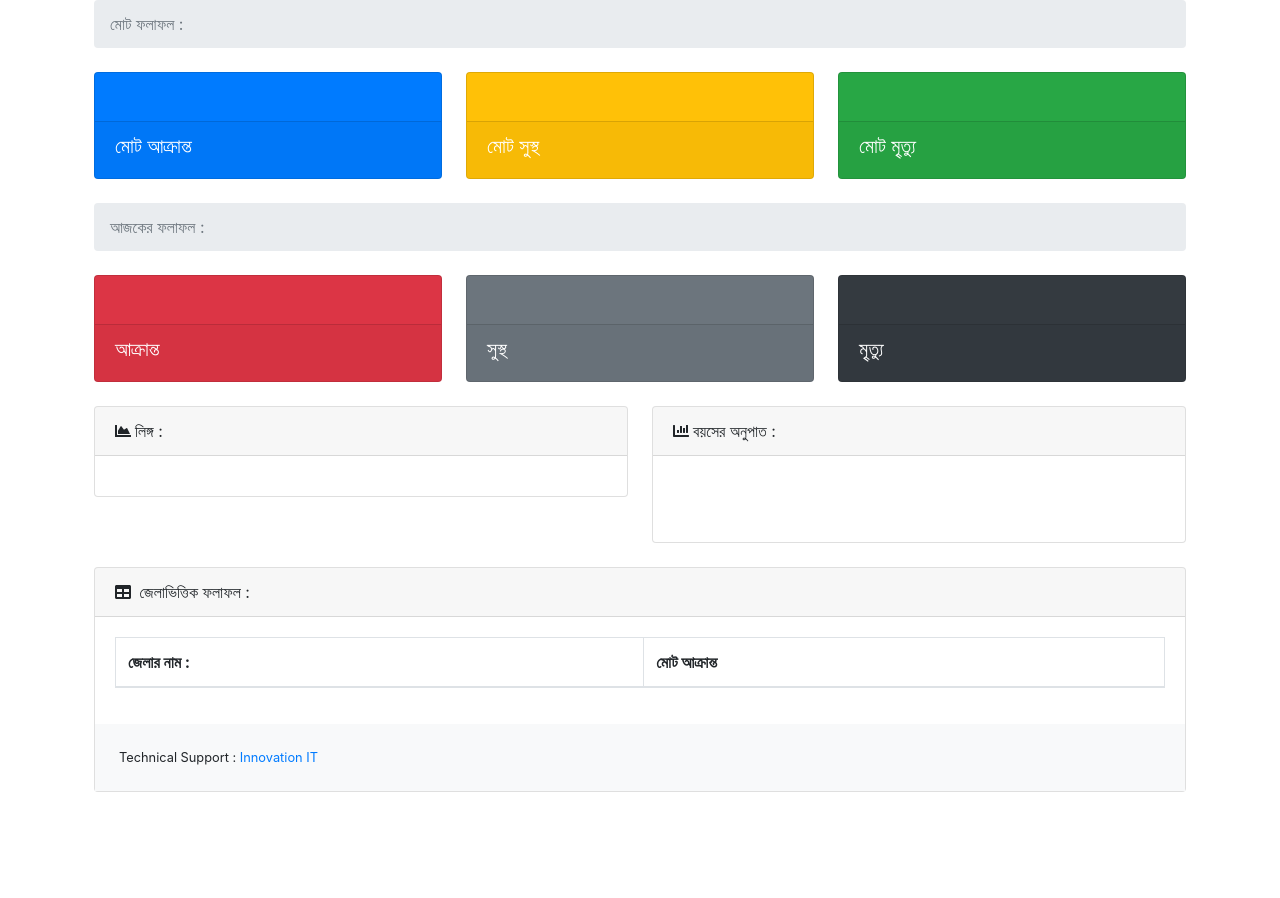
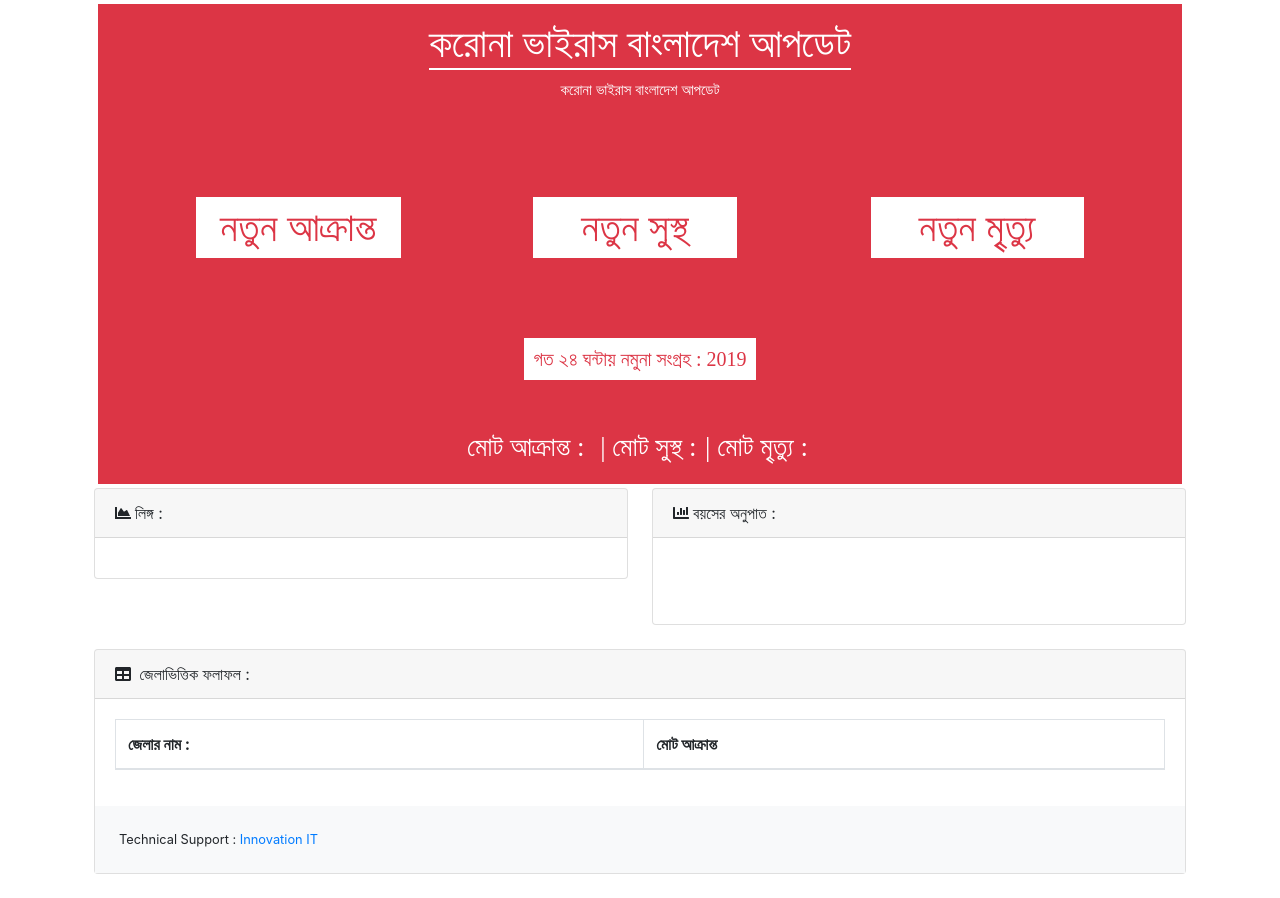
Before and after one commit to LimonCoder/Covid19, a PHP site: page / in a window 1280 px wide. Shown: the part 68-966 px from the top of the page. Before the commit the page ends 860 px from the top, so only its background shows below. Run offline with PHP 8.4, Linux system fonts and the light colour scheme; lists and menus that the app fills with data are empty; some libraries are stand-ins or nearby versions.

Commit message:
live score broad update

```diff
--- a/index.php
+++ b/index.php
@@ -1,20 +1,21 @@
 <!DOCTYPE html>
 <html lang="en">
 <head>
-    <meta charset="utf-8" />
-    <meta http-equiv="X-UA-Compatible" content="IE=edge" />
-    <meta name="viewport" content="width=device-width, initial-scale=1, shrink-to-fit=no" />
-    <meta name="description" content="" />
-    <meta name="author" content="" />
+    <meta charset="utf-8"/>
+    <meta http-equiv="X-UA-Compatible" content="IE=edge"/>
+    <meta name="viewport" content="width=device-width, initial-scale=1, shrink-to-fit=no"/>
+    <meta name="description" content=""/>
+    <meta name="author" content=""/>
     <title>Corona Live BD</title>
 
-    <link href="assets/css/styles-covid.css" rel="stylesheet" />
+    <link href="assets/css/styles-covid.css" rel="stylesheet"/>
 
-    <link href="assets/css/custom-covid.css" rel="stylesheet" />
+    <link href="assets/css/custom-covid.css" rel="stylesheet"/>
 
-    <link href="assets/css/jquery.dataTables.min.js" rel="stylesheet" crossorigin="anonymous" />
+    <link href="assets/css/jquery.dataTables.min.js" rel="stylesheet" crossorigin="anonymous"/>
 
-    <script src="https://cdnjs.cloudflare.com/ajax/libs/font-awesome/5.11.2/js/all.min.js" crossorigin="anonymous"></script>
+    <script src="https://cdnjs.cloudflare.com/ajax/libs/font-awesome/5.11.2/js/all.min.js"
+            crossorigin="anonymous"></script>
     <script type="text/javascript" src="https://www.gstatic.com/charts/loader.js"></script>
 
 </head>
@@ -22,7 +23,8 @@
 <nav class="navbar navbar-expand-lg navbar-light bg-success sticky-top" style="color: white">
 
     <div class="col">
-        <img src="assets/img/Innovationit-logo.png" class="img-fluid img-responsive" sizes="(max-width: 200px) 100vw, 800px" />
+        <img src="assets/img/Innovationit-logo.png" class="img-fluid img-responsive"
+             sizes="(max-width: 200px) 100vw, 800px"/>
     </div>
 
     <div class="col">
@@ -34,82 +36,109 @@
 <div class="row">
 
     <div class="container">
-                            <ol class="breadcrumb mb-4">
-                                <li class="breadcrumb-item active">মোট ফলাফল :</li>
-                            </ol>
+        <!--------------------------------------------------------- Live Secore Broad -------------------------->
+        <div class="row bg-danger m-1">
+            <div class="col-md-12 clearfix">
                 <div class="row">
-                                <div class="col-xl-4 col-md-6">
-                                    <div class="card bg-primary text-white mb-4">
-                                        <div class="card-body"><h2 id="totalConfrimed"></h2></div>
-                                        <div class="card-footer d-flex align-items-center justify-content-between">
-                                            <div class="small text-white"><h5>মোট আক্রান্ত</h5></div>
+                    <div class="col-sm-12 text-center  col-md-12 text-center my-2 p-2">
+                        <h5><span class="h4 text-white"
+                                  style="font-family: SutonnyOMJ; font-size: 40px; border-bottom: 2px solid white; padding-bottom: 2px">করোনা ভাইরাস বাংলাদেশ আপডেট</span>
+                        </h5>
+                        <h5><span class="text-white " style="font-size: 15px">করোনা ভাইরাস বাংলাদেশ আপডেট</span>
+                        </h5>
+                        <span></span>
                     </div>
                 </div>
+
+
             </div>
-                                <div class="col-xl-4 col-md-6">
-                                    <div class="card bg-warning text-white mb-4">
-                                        <div class="card-body"><h2 id="totalRecovered"></h2></div>
-                                        <div class="card-footer d-flex align-items-center justify-content-between">
-                                            <div class="small text-white"><h5>মোট সুস্থ</h5></div>
+            <div class="col-md-12 clearfix p-5 justify-content-center" style="margin-left: 50px">
+                <div class="row">
+                    <div class="col-xl-4  col-md-6" style="margin-bottom: 7px">
+                        <div><h2 class="text-white " id="Confrimed"
+                                 style="font-family: SutonnyOMJ; font-size: 60px;margin-left: 60px; line-height: 50px"></h2>
+                        </div>
+                        <div class="small pt-4"><span
+                                    style="font-family: SutonnyOMJ; font-size: 40px"
+                                    class="h4 bg-white text-danger px-4 py-2">নতুন আক্রান্ত</span>
                         </div>
                     </div>
+                    <div class="col-xl-4 col-md-6" style="margin-bottom: 7px">
+                        <div><h2 class="text-white " id="Recovered"
+                                 style="font-family: SutonnyOMJ; font-size: 60px; margin-left: 60px; line-height: 50px"></h2>
                         </div>
-                                <div class="col-xl-4 col-md-6">
-                                    <div class="card bg-success text-white mb-4">
-                                        <div class="card-body"><h2 id="totaldeaths"></h2></div>
-                                        <div class="card-footer d-flex align-items-center justify-content-between">
-                                            <div class="small text-white"><h5>মোট মৃ্ত্যু</h5></div>
+                        <div class="small pt-4"><span
+                                    style="font-family: SutonnyOMJ; font-size: 40px"
+                                    class="h4 bg-white text-danger px-5 py-2">নতুন সুস্থ</span>
+                        </div>
+                    </div>
+                    <div class="col-xl-4 col-md-6 ">
+                        <div><h2 class="text-white" id="deaths"
+                                 style="font-family: SutonnyOMJ; font-size: 60px; margin-left: 60px; line-height: 50px"></h2>
+                        </div>
+                        <div class="small pt-4"><span
+                                    style="font-family: SutonnyOMJ; font-size: 40px"
+                                    class="h4 bg-white text-danger px-5 py-2">নতুন মৃ্ত্যু</span>
                         </div>
                     </div>
                 </div>
 
             </div>
-                            <ol class="breadcrumb mb-4">
-                                <li class="breadcrumb-item active"> আজকের ফলাফল : </li>
-                            </ol>
+            <div class="col-md-12 p-3">
                 <div class="row">
-                                <div class="col-xl-4 col-md-6">
-                                    <div class="card bg-danger text-white mb-4">
-                                        <div class="card-body"><h2 id="Confrimed"></h2></div>
-                                        <div class="card-footer d-flex align-items-center justify-content-between">
-                                            <div class="small text-white"><h5>আক্রান্ত</h5></div>
+                    <div class="col-sm-12 text-center col-md-12">
+                        <div class="small pt-4"><span
+                                    style="font-family: SutonnyOMJ; font-size: 20px; padding: 10px"
+                                    class="h4 bg-white text-danger">গত ২৪ ঘন্টায় নমুনা সংগ্রহ : <span
+                                        id="total">2019</span></span></div>
                     </div>
                 </div>
             </div>
-                                <div class="col-xl-4 col-md-6">
-                                    <div class="card bg-secondary text-white mb-4">
-                                        <div class="card-body"><h2 id="Recovered"></h2></div>
-                                        <div class="card-footer d-flex align-items-center justify-content-between">
-                                            <div class="small text-white"><h5> সুস্থ</h5></div>
+            <div class="col-md-12 p-3">
+                <div class="row">
+                    <div class="col-sm-12 text-center col-md-12">
+                        <div class="small pt-4 text-white">
+                                                <span style="font-family: SutonnyOMJ;  font-size: 27px; margin-right: 3px">মোট আক্রান্ত :<span
+                                                            style="font-family: SutonnyOMJ;font-size: 27px; margin-left: 5px; padding: 2px"
+                                                            id="totalConfrimed"></span></span>
+                            <span style="font-family: SutonnyOMJ;font-size: 27px;">| মোট সুস্থ :<span
+                                        style="font-family: SutonnyOMJ;font-size: 27px; margin-left: 5px;"
+                                        id="totalRecovered"></span></span>
+                            <span style="font-family: SutonnyOMJ;font-size: 27px;">| মোট মৃ্ত্যু :<span
+                                        style="font-family: SutonnyOMJ;font-size: 27px; margin-left: 5px;"
+                                        id="totaldeaths"></span></span></div>
                     </div>
                 </div>
             </div>
-                                <div class="col-xl-4 col-md-6">
-                                    <div class="card bg-dark text-white mb-4">
-                                        <div class="card-body"><h2 id="deaths"></h2></div>
-                                        <div class="card-footer d-flex align-items-center justify-content-between">
-                                            <div class="small text-white"><h5> মৃ্ত্যু</h5></div>
+        </div>
+        <!------------------------------------------------------------ Live Secore Broad -------------------------->
+        <div class="row">
+            <!------------------------------------------------------------Start Gender wise piechart -------------------------->
+            <div class="col-xl-6">
+                <div class="card mb-4">
+                    <div class="card-header"><i class="fas fa-chart-area mr-1"></i>লিঙ্গ :</div>
+                    <div class="card-body">
+                        <div id="piechart" width="100%" height="60"></div>
                     </div>
                 </div>
             </div>
+            <!------------------------------------------------------------ End Gender wise piechart -------------------------->
 
-                            </div>
 
-                            <div class="row">
-                                <div class="col-xl-6">
-                                    <div class="card mb-4">
-                                        <div class="card-header"><i class="fas fa-chart-area mr-1"></i>লিঙ্গ :</div>
-                                        <div class="card-body"><div id="piechart" width="100%" height="60" ></div></div>
-                                    </div>
-                                </div>
+            <!------------------------------------------------------------ Start Age wise Chartbar -------------------------->
             <div class="col-xl-6">
                 <div class="card mb-4">
                     <div class="card-header"><i class="fas fa-chart-bar mr-1"></i>বয়সের অনুপাত :</div>
-                                        <div class="card-body"><canvas id="myBarChart" width="100%" height="40"></canvas></div>
+                    <div class="card-body">
+                        <canvas id="myBarChart" width="100%" height="40"></canvas>
                     </div>
                 </div>
             </div>
+            <!------------------------------------------------------------ End Age wise Chartbar -------------------------->
+        </div>
 
+
+        <!------------------------------------------------------------ Start District wise Confirmed  -------------------------->
         <div class="card mb-4">
             <div class="card-header"><i class="fas fa-table mr-1"></i> জেলাভিত্তিক ফলাফল :</div>
             <div class="card-body">
@@ -135,6 +164,7 @@
                     <div class="d-flex align-items-center justify-content-between small">
                         <!-- <div class="text-muted">Devoloped By <a href="https://web.facebook.com/Limon369949/" target="_blank">Nurul Amin Limon</a></div> -->
                         <div>
+
                             <span>Technical Support :</span>
 
                             <a href="http://innovationit.com.bd" target="_blank">Innovation IT</a>
@@ -143,18 +173,16 @@
                 </div>
             </footer>
         </div>
-
+        <!------------------------------------------------------------ End District wise Confirmed  -------------------------->
     </div>
-
-
-
 
 
 </div>
 
 <script src="assets/js/jquery-3.3.1.js" crossorigin="anonymous"></script>
 
-<script src="https://stackpath.bootstrapcdn.com/bootstrap/4.3.1/js/bootstrap.bundle.min.js" crossorigin="anonymous"></script>
+<script src="https://stackpath.bootstrapcdn.com/bootstrap/4.3.1/js/bootstrap.bundle.min.js"
+        crossorigin="anonymous"></script>
 
 <script src="assets/js/scripts-covid.js"></script>
 
@@ -173,9 +201,10 @@
 
 <script type="text/javascript">
 
+
     $(document).ready(function () {
 
-    google.charts.load('current', {'packages':['corechart']});
+        google.charts.load('current', {'packages': ['corechart']});
         google.charts.setOnLoadCallback(drawChart);
 
         function drawChart() {
@@ -185,6 +214,22 @@ $(document).ready(function () {
                 dataType: 'json',
                 cache: 'false',
                 success: function (res) {
+                    var banglaDigits = {
+                        0: '০',
+                        1: '১',
+                        2: '২',
+                        3: '৩',
+                        4: '৪',
+                        5: '৫',
+                        6: '৬',
+                        7: '৭',
+                        8: '৮',
+                        9: '৯'
+
+
+                    };
+
+
                     var data = google.visualization.arrayToDataTable([
                         ['Gender', 'Number'],
                         ['পুরুষ', parseInt(res.genders.male)],
@@ -199,31 +244,46 @@ $(document).ready(function () {
                     var chart = new google.visualization.PieChart(document.getElementById('piechart'));
                     chart.draw(data, options);
 
-                $(res.total).each(function(index,value){
-                     $("#totalConfrimed").html(value.confirmed);
-                     $("#totalRecovered").html(value.recovered);
-                     $("#totaldeaths").html(value.deaths);
+                    $(res.total).each(function (index, value) {
+
+
+                        $("#totalConfrimed").html((value.confirmed).toString().replace(/[0123456789]/g, function (s) {
+                            return banglaDigits[s];
+                        }));
+
+                        $("#totalRecovered").html((value.recovered).toString().replace(/[0123456789]/g, function (s) {
+                            return banglaDigits[s];
+                        }));
+                        $("#totaldeaths").html((value.deaths).toString().replace(/[0123456789]/g, function (s) {
+                            return banglaDigits[s];
+                        }));
 
                     });
 
-                $(res.today).each(function(index,value){
-                    $("#Confrimed").html(value.todayConfirmed);
-                    $("#Recovered").html(value.todayRecovered);
-                    $("#deaths").html(value.todayDeaths);
+                    $(res.today).each(function (index, value) {
+                        $("#Confrimed").html((value.todayConfirmed).toString().replace(/[0123456789]/g, function (s) {
+                            return banglaDigits[s];
+                        }));
+                        $("#Recovered").html((value.todayRecovered).toString().replace(/[0123456789]/g, function (s) {
+                            return banglaDigits[s];
+                        }));
+                        $("#deaths").html((value.todayDeaths).toString().replace(/[0123456789]/g, function (s) {
+                            return banglaDigits[s];
+                        }));
 
                     });
 
                     var totaldis = "";
 
-                $(res.districts).each(function(index,value){
+                    $(res.districts).each(function (index, value) {
                         totaldis += '<tr>';
-                    totaldis += '<td>'+value.name+'</td>';
-                    totaldis += '<td>'+value.confirmed+'</td>';
+                        totaldis += '<td>' + value.name + '</td>';
+                        totaldis += '<td>' + value.confirmed + '</td>';
                         totaldis += '</tr>';
                     });
 
 
-                $("#districttotal").html( totaldis);
+                    $("#districttotal").html(totaldis);
 
                     $("#datatable").DataTable();
 
@@ -233,7 +293,7 @@ $(document).ready(function () {
         }
     });
 
-    $(document).ready(function(){
+    $(document).ready(function () {
 
         var totaldis = "";
 
```
Lines whose indentation alone changed are shown as unchanged.
